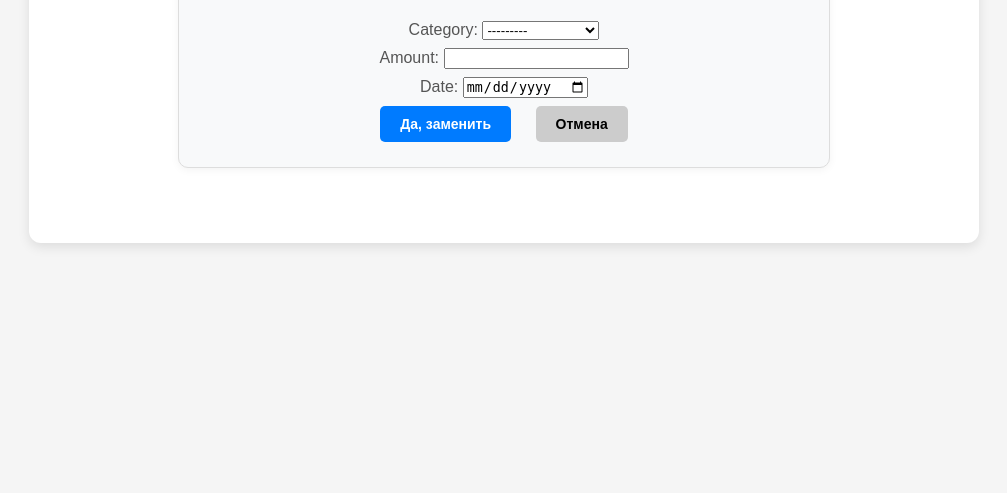
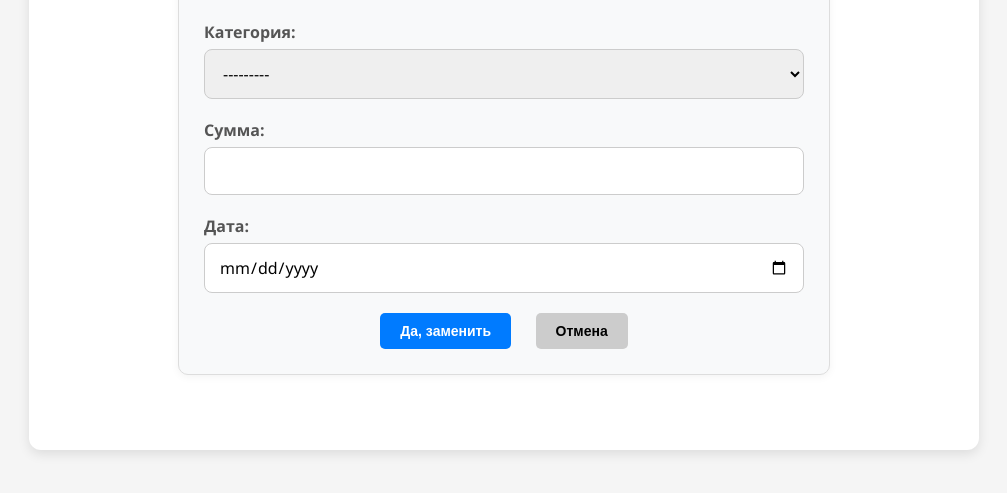
Before and after one commit to DmytroFedosyeyev/jango_rent, a Django app: template expenses/templates/expenses/confirm_update.html in a window 1280 px wide. Shown: the part 258-751 px from the top of the page, without its empty margins (136-1143 px from the left). Run offline with Django 5.2, Linux system fonts and the light colour scheme; the template is opened without the code that fills it: values that come from a table or form of the project are taken from there, others are empty.

Commit message:
Добавлен перевод шаблона confirm_update.html и улучшен внешний вид формы

```diff
--- a/expenses/forms.py
+++ b/expenses/forms.py
@@ -8,6 +8,11 @@ class ExpenseForm(forms.ModelForm):
  class Meta:
      model = Expense
      fields = ['category', 'amount', 'date',]
+     labels = {
+         'category': _('Категория'),
+         'amount': _('Сумма'),
+         'date': _('Дата'),
+     }
      widgets = {
          'date': forms.DateInput(attrs={'type': 'date'}),
          'category': forms.Select(),
--- a/expenses/models.py
+++ b/expenses/models.py
@@ -4,9 +4,9 @@ from django.utils.translation import gettext_lazy as _
 
 class Expense(models.Model):
     CATEGORY_CHOICES = [
-        ('rent', 'Аренда'),
-        ('utilities', 'Коммунальные'),
-        ('electricity', 'Электричество'),
+        ('rent', _('Аренда')),
+        ('utilities', _('Коммунальные')),
+        ('electricity', _('Электричество')),
     ]
 
     user = models.ForeignKey(User, on_delete=models.CASCADE, related_name='expenses')
--- a/expenses/templates/expenses/confirm_update.html
+++ b/expenses/templates/expenses/confirm_update.html
@@ -1,5 +1,6 @@
 {% extends "base.html" %}
 {% block content %}
+{% load i18n %}
 <style>
   .confirm-container {
     max-width: 600px;
@@ -52,21 +53,59 @@
   .btn:hover {
     opacity: 0.9;
   }
+
+  /* Новые стили для полей формы */
+  .confirm-container form p {
+    margin-bottom: 20px;
+    text-align: left;
+  }
+
+  .confirm-container form label {
+    display: block;
+    margin-bottom: 6px;
+    font-weight: 600;
+    color: #555;
+    font-family: 'Segoe UI', sans-serif;
+  }
+
+  .confirm-container form input[type="text"],
+  .confirm-container form input[type="number"],
+  .confirm-container form input[type="date"],
+  .confirm-container form select {
+    width: 100%;
+    padding: 12px 14px;
+    font-size: 16px;
+    border: 1px solid #ccc;
+    border-radius: 8px;
+    box-sizing: border-box;
+    font-family: 'Segoe UI', sans-serif;
+    transition: border-color 0.3s ease;
+  }
+
+  .confirm-container form input[type="text"]:focus,
+  .confirm-container form input[type="number"]:focus,
+  .confirm-container form input[type="date"]:focus,
+  .confirm-container form select:focus {
+    border-color: #007bff;
+    outline: none;
+    box-shadow: 0 0 5px rgba(0,123,255,0.3);
+  }
 </style>
 
 <div class="confirm-container">
-  <h2>Расход уже существует</h2>
-  <p>Уже существует расход в категории <strong>{{ existing.category }}</strong> за <strong>{{ existing.date|date:"F Y" }}</strong>.</p>
-  <p>Сумма в базе: <strong>{{ existing.amount }} €</strong></p>
-  <p>Вы хотите заменить её новой суммой: <strong>{{ new_expense.amount }} €</strong>?</p>
+  <h2>{% trans "Расход уже существует" %}</h2>
+
+  <p>{% blocktrans with category=existing.category date=existing.date|date:"F Y" %}Уже существует расход в категории <strong>{{ category }}</strong> за <strong>{{ date }}</strong>.{% endblocktrans %}</p>
+  <p>{% blocktrans with amount=existing.amount %}Сумма в базе: <strong>{{ amount }} €</strong>{% endblocktrans %}</p>
+  <p>{% blocktrans with amount=new_expense.amount %}Вы хотите заменить её новой суммой: <strong>{{ amount }} €</strong>?{% endblocktrans %}</p>
 
   <form method="post">
     {% csrf_token %}
     <input type="hidden" name="form_type" value="expense">
     <input type="hidden" name="confirm_update" value="1">
     {{ expense_form.as_p }}
-    <button type="submit" class="btn btn-confirm">Да, заменить</button>
-    <a href="{% url 'expenses:add_expense' %}" class="btn btn-cancel">Отмена</a>
+    <button type="submit" class="btn btn-confirm">{% trans "Да, заменить" %}</button>
+    <a href="{% url 'expenses:add_expense' %}" class="btn btn-cancel">{% trans "Отмена" %}</a>
   </form>
 </div>
 {% endblock %}
```
Also changed, not shown: locale/en/LC_MESSAGES/django.po, 1 other file.
